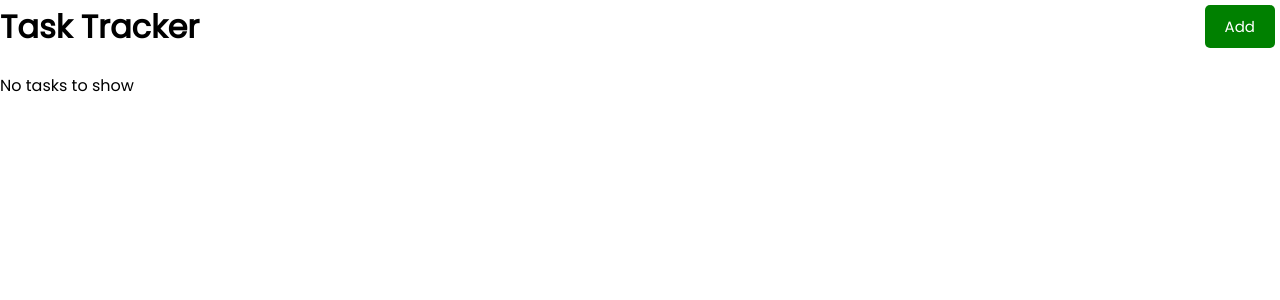
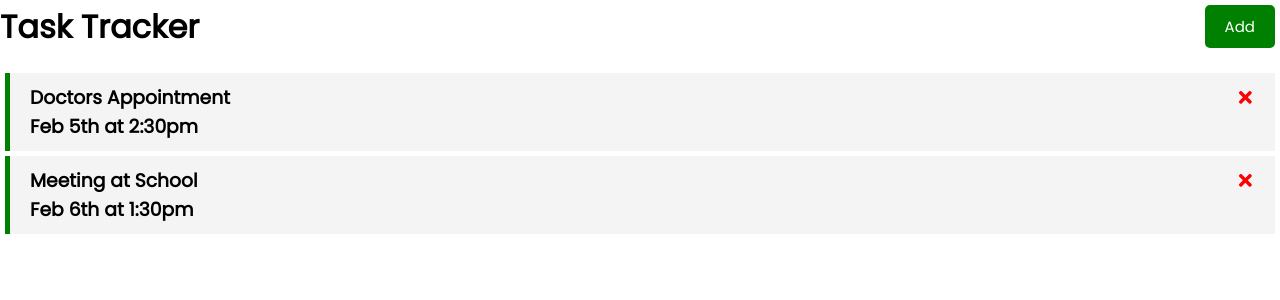
Before and after one commit to andhikayusup/task-tracker-app, a React (Create React App) app in the folder client/: page / in a window 1280 px wide. Shown: the top 300 px of the page. Built offline with nearby package versions, Linux system fonts and the light colour scheme; data requests are answered from the project's data file.

Commit message:
Implement fetching tasks functionalities from mock server

```diff
--- a/client/src/App.js
+++ b/client/src/App.js
@@ -1,11 +1,28 @@
+import { useState, useEffect } from 'react'
 import Header from "./components/Header";
 import Tasks from "./components/Tasks";
-import { useState } from 'react'
 import AddTask from "./components/AddTask";
 
 function App() {
   const [showAddTask, setShowAddTask] = useState(false)
   const [tasks, setTasks] = useState([])
+
+  useEffect(() => {
+    const getTasks = async () => {
+      const tasksFromServer = await fetchTasks()
+
+      setTasks(tasksFromServer)
+    }
+
+    getTasks()
+  }, [])
+
+  const fetchTasks = async () => {
+    const res = await fetch('http://localhost:5000/tasks')
+    const data = await res.json()
+
+    return data
+  }
 
   const deleteTask = (id) => {
     setTasks(tasks.filter((task) => task.id !== id))
```
